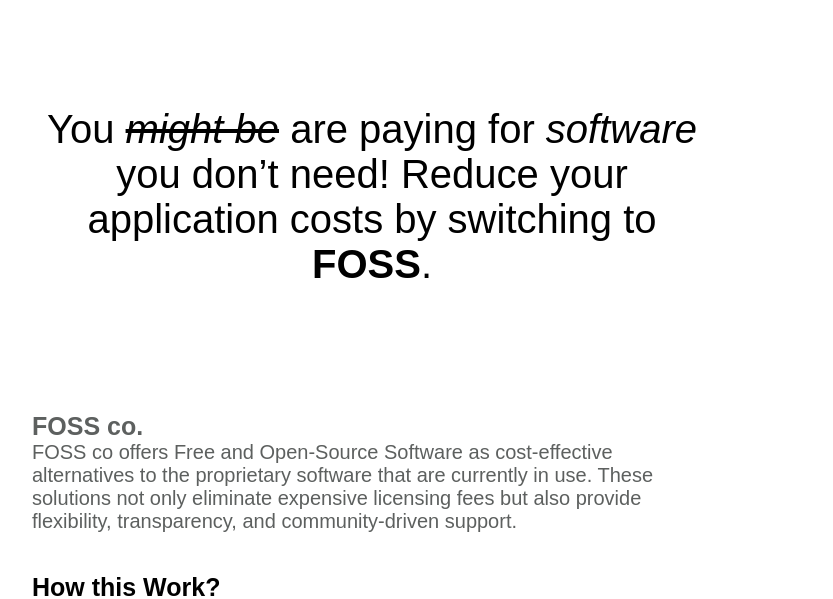
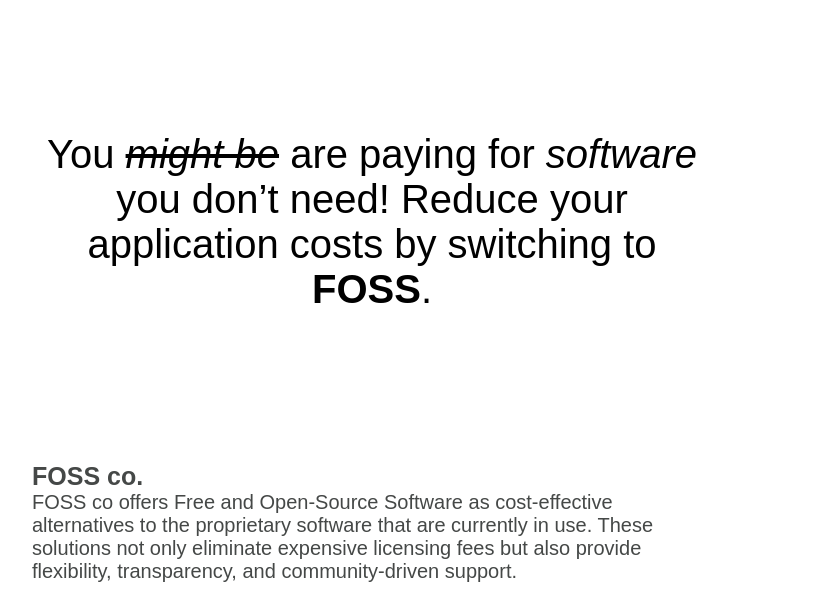
Before and after one commit to affanjau/fossco.github.io, a plain HTML site: page index.html in a window 1280 px wide. Shown: the part 152-751 px from the top of the page, without its empty margins (268-1101 px from the left). Drawn offline with Linux system fonts and the light colour scheme.

Commit message:
Add files via upload

```diff
--- a/index.html
+++ b/index.html
@@ -44,7 +44,7 @@
             }
             .hero {
                 font-size: 40px;
-                height: 350px;
+                height: 400px;
                 display: flex;
                 align-items: center;
                 @media only screen and (min-width: 600px) {
@@ -137,7 +137,7 @@
                 </article>
             </div>
             <main>
-                <article style="color: #5d605f">
+                <article style="color: #454847">
                     <h4>FOSS co.</h4>
                     FOSS co offers Free and Open-Source Software as
                     cost-effective alternatives to the proprietary software that
```
